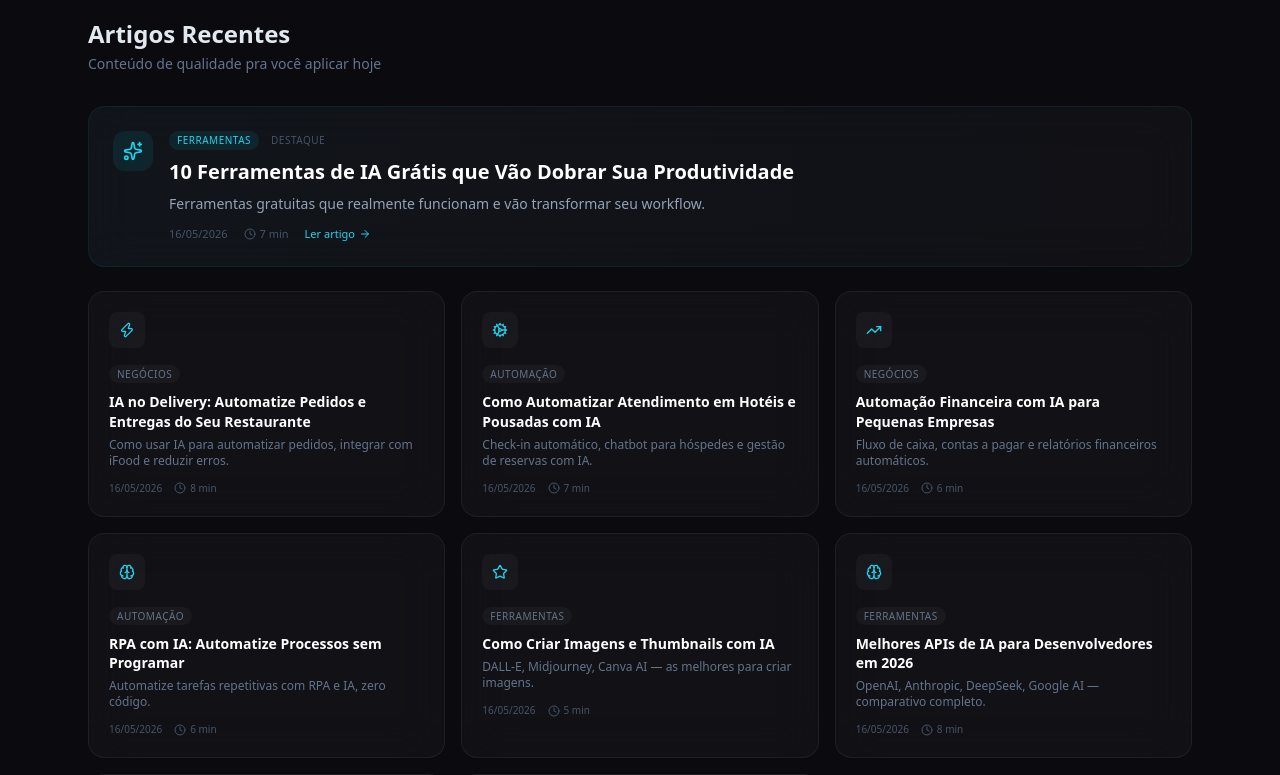
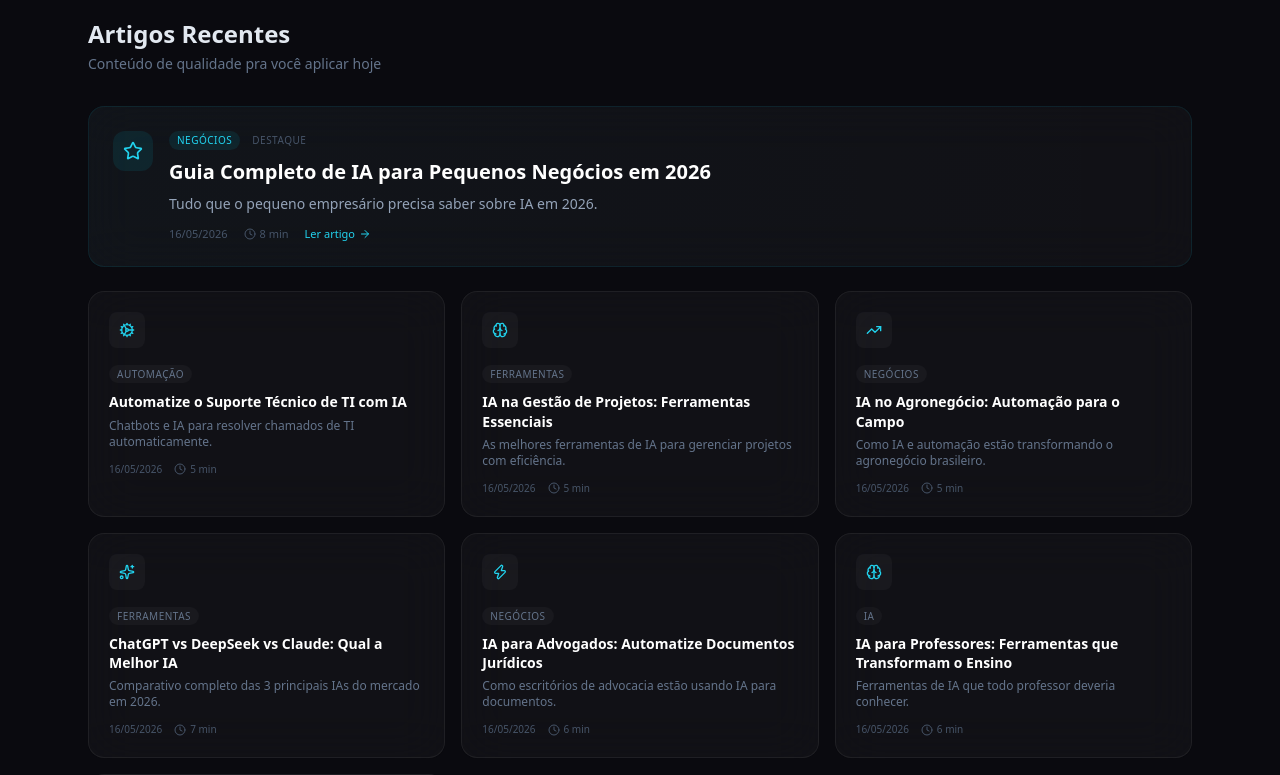
Before and after one commit to keslemjf2020/Sahbos, a Next.js app: page / in a window 1280 px wide. Shown: the part 860-1635 px from the top of the page. Built offline with nearby package versions, Linux system fonts and the light colour scheme.

Commit message:
homepage: 50 artigos + categorias atualizadas

```diff
--- a/app/page.tsx
+++ b/app/page.tsx
@@ -1,17 +1,17 @@
 import Link from "next/link";
 import { ArrowRight, Clock, Zap, Brain, Cog, TrendingUp, Star, Sparkles } from "lucide-react";
 
-const posts = [
-  { title: "10 Ferramentas de IA Grátis que Vão Dobrar Sua Produtividade", date: "16/05/2026", slug: "produtividade-ferramentas-gratis-ia", desc: "Ferramentas gratuitas que realmente funcionam e vão transformar seu workflow.", cat: "Ferramentas", icon: Sparkles, featured: true, read: "7 min" },
-  { title: "IA no Delivery: Automatize Pedidos e Entregas do Seu Restaurante", date: "16/05/2026", slug: "ia-delivery-restaurantes-automacao", desc: "Como usar IA para automatizar pedidos, integrar com iFood e reduzir erros.", cat: "Negócios", icon: Zap, read: "8 min" },
-  { title: "Como Automatizar Atendimento em Hotéis e Pousadas com IA", date: "16/05/2026", slug: "automacao-atendimento-ia-hoteis", desc: "Check-in automático, chatbot para hóspedes e gestão de reservas com IA.", cat: "Automação", icon: Cog, read: "7 min" },
-  { title: "Automação Financeira com IA para Pequenas Empresas", date: "16/05/2026", slug: "automacao-financeira-pequena-empresa", desc: "Fluxo de caixa, contas a pagar e relatórios financeiros automáticos.", cat: "Negócios", icon: TrendingUp, read: "6 min" },
-  { title: "RPA com IA: Automatize Processos sem Programar", date: "16/05/2026", slug: "automacao-processos-rpa-ia", desc: "Automatize tarefas repetitivas com RPA e IA, zero código.", cat: "Automação", icon: Brain, read: "6 min" },
-  { title: "Como Criar Imagens e Thumbnails com IA", date: "16/05/2026", slug: "ia-criar-imagens-blog-thumbnails", desc: "DALL-E, Midjourney, Canva AI — as melhores para criar imagens.", cat: "Ferramentas", icon: Star, read: "5 min" },
-  { title: "Melhores APIs de IA para Desenvolvedores em 2026", date: "16/05/2026", slug: "melhores-apis-ia-desenvolvedores", desc: "OpenAI, Anthropic, DeepSeek, Google AI — comparativo completo.", cat: "Ferramentas", icon: Brain, read: "8 min" },
-  { title: "IA para Vendas B2B: Prospecção e Follow-up Automático", date: "16/05/2026", slug: "ia-vendas-b2b-automacao", desc: "Use IA para automatizar prospecção, follow-up e fechamento B2B.", cat: "Negócios", icon: TrendingUp, read: "6 min" },
-  { title: "Como Usar IA para Gestão de Tempo", date: "16/05/2026", slug: "ia-gestao-tempo-empreendedor", desc: "Ferramentas de IA para multiplicar sua produtividade.", cat: "IA", icon: Zap, read: "5 min" },
+const allPosts = [
+  { title: "Automatize o Suporte Técnico de TI com IA", date: "16/05/2026", slug: "automacao-suporte-tecnico-ti-ia", desc: "Chatbots e IA para resolver chamados de TI automaticamente.", cat: "Automação", icon: Cog, read: "5 min" },
+  { title: "IA na Gestão de Projetos: Ferramentas Essenciais", date: "16/05/2026", slug: "ia-gestao-projetos-ferramentas", desc: "As melhores ferramentas de IA para gerenciar projetos com eficiência.", cat: "Ferramentas", icon: Brain, read: "5 min" },
+  { title: "IA no Agronegócio: Automação para o Campo", date: "16/05/2026", slug: "ia-agricultura-agronegocio", desc: "Como IA e automação estão transformando o agronegócio brasileiro.", cat: "Negócios", icon: TrendingUp, read: "5 min" },
+  { title: "Guia Completo de IA para Pequenos Negócios em 2026", date: "16/05/2026", slug: "ia-pequenos-negocios-guia-completo", desc: "Tudo que o pequeno empresário precisa saber sobre IA em 2026.", cat: "Negócios", icon: Star, featured: true, read: "8 min" },
+  { title: "ChatGPT vs DeepSeek vs Claude: Qual a Melhor IA", date: "16/05/2026", slug: "chatgpt-vs-deepseek-vs-claude", desc: "Comparativo completo das 3 principais IAs do mercado em 2026.", cat: "Ferramentas", icon: Sparkles, read: "7 min" },
+  { title: "IA para Advogados: Automatize Documentos Jurídicos", date: "16/05/2026", slug: "ia-para-advogados-automacao-juridica", desc: "Como escritórios de advocacia estão usando IA para documentos.", cat: "Negócios", icon: Zap, read: "6 min" },
+  { title: "IA para Professores: Ferramentas que Transformam o Ensino", date: "16/05/2026", slug: "ia-para-professores-ensino", desc: "Ferramentas de IA que todo professor deveria conhecer.", cat: "IA", icon: Brain, read: "6 min" },
+  { title: "IA para Corretores de Imóveis: Venda Mais Rápido", date: "16/05/2026", slug: "ia-para-corretores-imoveis", desc: "Como corretores estão usando IA para captar e converter leads.", cat: "Negócios", icon: TrendingUp, read: "5 min" },
 ];
+const posts = allPosts.slice(0, 9);
 
 export default function Home() {
   return (
```
